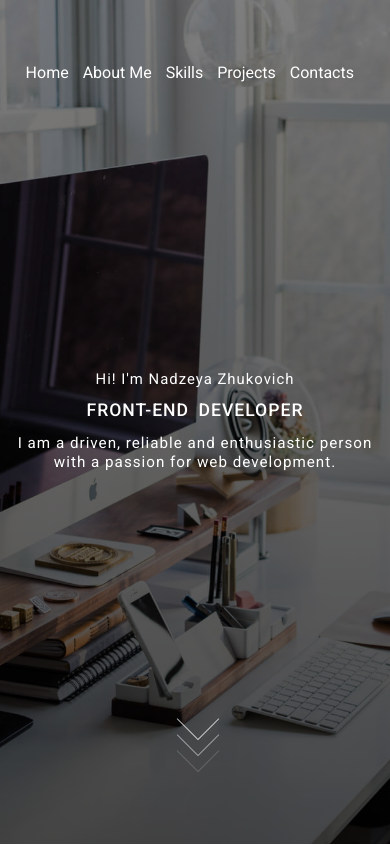
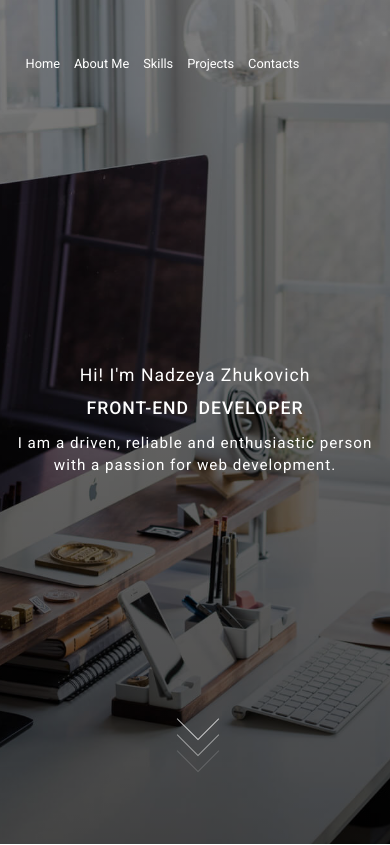
Before and after one commit to NadzeyaZhukovich/NadzeyaZhukovich.github.io, a plain HTML site: page index.html in a window 390 px wide. Shown: the top 845 px of the page. Drawn offline with nearby package versions, Linux system fonts and the light colour scheme.

Commit message:
Improved responsive design

```diff
--- a/resources/css/queries.css
+++ b/resources/css/queries.css
@@ -57,16 +57,31 @@
     }
 
     h1 {
-        font-size: 150%;
+        font-size: 170%;
         margin: 15px;
     }
 
     h2 {  font-size: 100%;}
 
-    .text-welcome { font-size: 93%; }
+    .btn:link,
+    .btn:visited {
+        margin: 15px 10px 20px 0;
+    }
+
+    .btn:last-child {
+        margin-right: 0;
+    }
+
+    .main-nav {
+        margin-top: 60px;
+    }
+
+    .main-nav li a:link,
+    .main-nav li a:visited  { font-size: 80%}
+    .text-welcome { font-size: 110%; }
     .text-introduction {
-        font-size: 68%;
-        line-height: 19px;
+        font-size: 75%;
+        line-height: 22px;
     }
 
     .about-me-container {
@@ -79,8 +94,6 @@
         display: block;
         text-align: center;
     }
-
-    .about-me-text-box .btn { width: 150px; }
 
     .box { text-align: center; }
 
@@ -109,7 +122,7 @@
 
     .main-nav {
         float: left;
-        margin-top: 65px;
+        margin-top: 55px;
     }
 
     .main-nav li { margin-left: 10px; }
```
